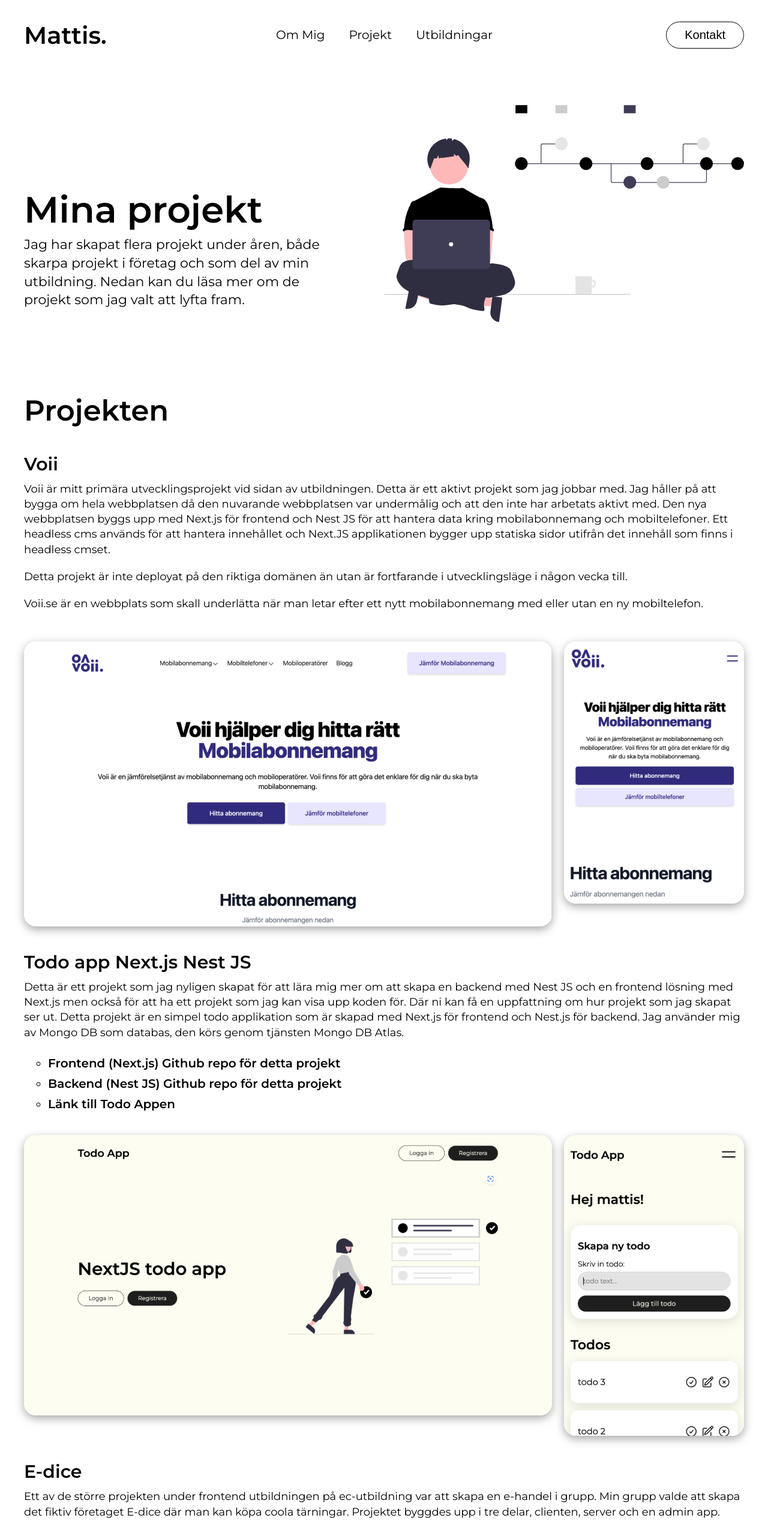
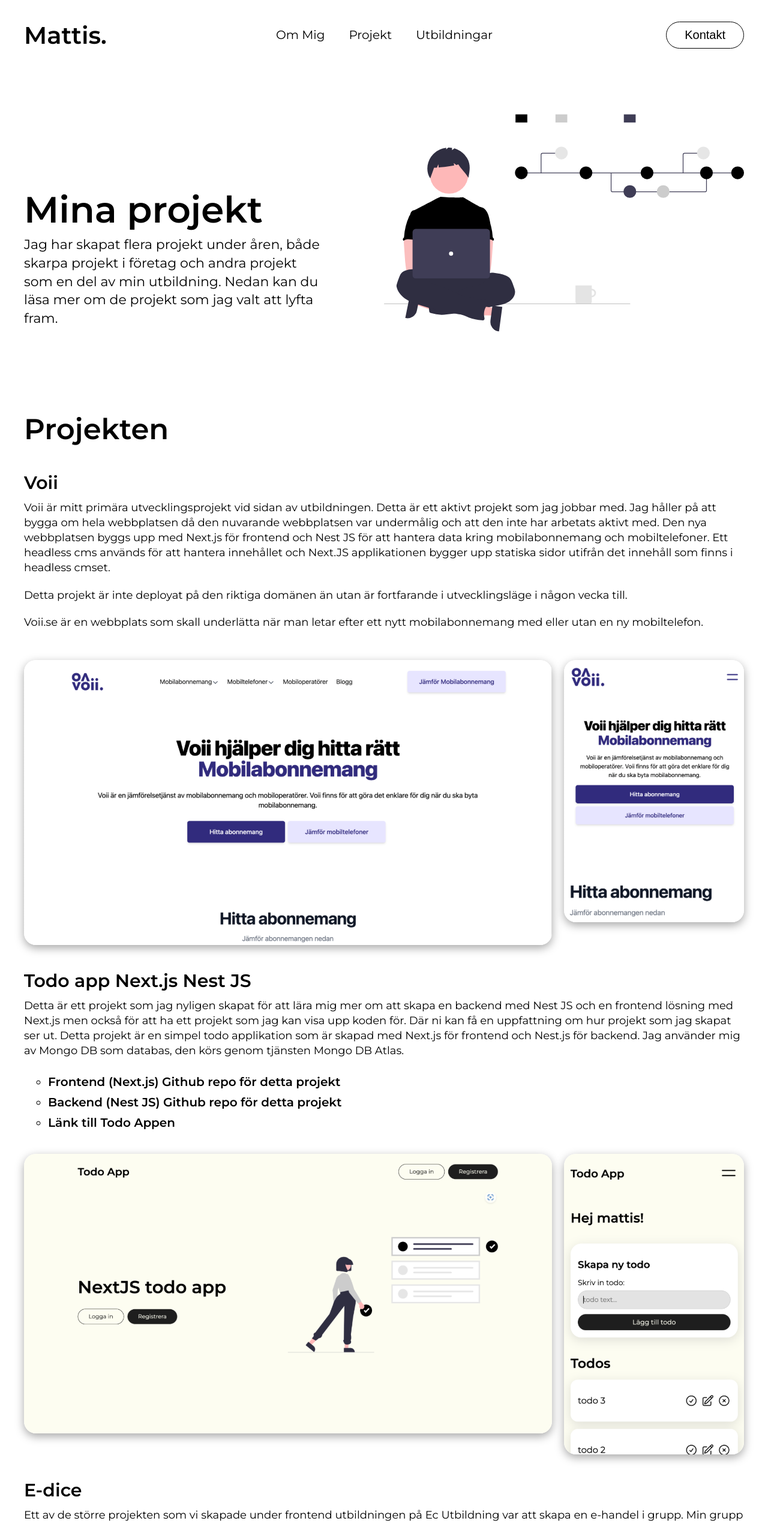
Before and after one commit to merkensten/portfolio, a Next.js app: page /projekt in a window 1280 px wide. Shown: the top 2540 px of the page at 60% size. Built offline with nearby package versions, Linux system fonts and the light colour scheme.

Commit message:
Mindre fixes implementerade

```diff
--- a/src/pages/projekt.tsx
+++ b/src/pages/projekt.tsx
@@ -15,7 +15,7 @@ function projekt() {
       />
       <Hero
         title="Mina projekt"
-        subTitle="Jag har skapat flera projekt under åren, både skarpa projekt i företag och som del av min utbildning. Nedan kan du läsa mer om de projekt som jag valt att lyfta fram."
+        subTitle="Jag har skapat flera projekt under åren, både skarpa projekt i företag och andra projekt som en del av min utbildning. Nedan kan du läsa mer om de projekt som jag valt att lyfta fram."
         imgUrl="/bilder/projekt-hero.svg"
         imgAlt="Mattis Portfolio Projekt Hero bild illustration"
       />
@@ -107,8 +107,8 @@ function projekt() {
           imageMobileAlt="edice mobil version"
         >
           <p>
-            Ett av de större projekten under frontend utbildningen på
-            ec-utbildning var att skapa en e-handel i grupp. Min grupp valde att
+            Ett av de större projekten som vi skapade under frontend utbildningen på
+            Ec Utbildning var att skapa en e-handel i grupp. Min grupp valde att
             skapa det fiktiv företaget E-dice där man kan köpa coola tärningar.
             Projektet byggdes upp i tre delar, clienten, server och en admin
             app.
--- a/src/pages/utbildningar.tsx
+++ b/src/pages/utbildningar.tsx
@@ -15,7 +15,7 @@ function utbildningar() {
       />
       <Hero
         title="Mina utbildningar"
-        subTitle="Jag har gått flera utbildningar relaterade till webbutveckling och har även jobbat med webbutveckling i flera år. Jag har också gått en tvåårig utbildning inom e-handel."
+        subTitle="Jag har gått flera utbildningar relaterat till webbutveckling och har även jobbat med webbutveckling i flera år. Jag har också gått en tvåårig utbildning inom e-handel."
         imgUrl="/bilder/utbildningar/utbildningar-hero.svg"
         imgAlt="Mattis Portfolio Utbildningar Hero bild illustration"
       />
@@ -33,7 +33,7 @@ function utbildningar() {
             har vi också foksuerat mycket på versionshantering med git och
             github när vi har jobbat i grupp.
           </p>
-          <h4>Kurser som jag läst i denna kurs:</h4>
+          <h4>Kurser som jag läst i denna utbildning:</h4>
           <ul>
             <li>HTML5 och CSS3 med SEO</li>
             <li>JavaScript</li>
@@ -74,7 +74,7 @@ function utbildningar() {
         </div>
         <div className={styles.utbildning}>
           <h3>
-            E-handelslogistiker / E-commerce manager -Nässjö Akademin (2017 -
+            E-handelslogistiker / E-commerce manager - Nässjö Akademin (2017 -
             2019)
           </h3>
           <p>
--- a/src/styles/globals.scss
+++ b/src/styles/globals.scss
@@ -87,4 +87,8 @@ img {
   color: #fff;
   cursor: pointer;
   margin-top: 1rem;
+
+  &:hover {
+    font-size: 2.2rem;
+  }
 }
```
Also changed, not shown: src/pages/index.tsx (+6 -6 lines).
